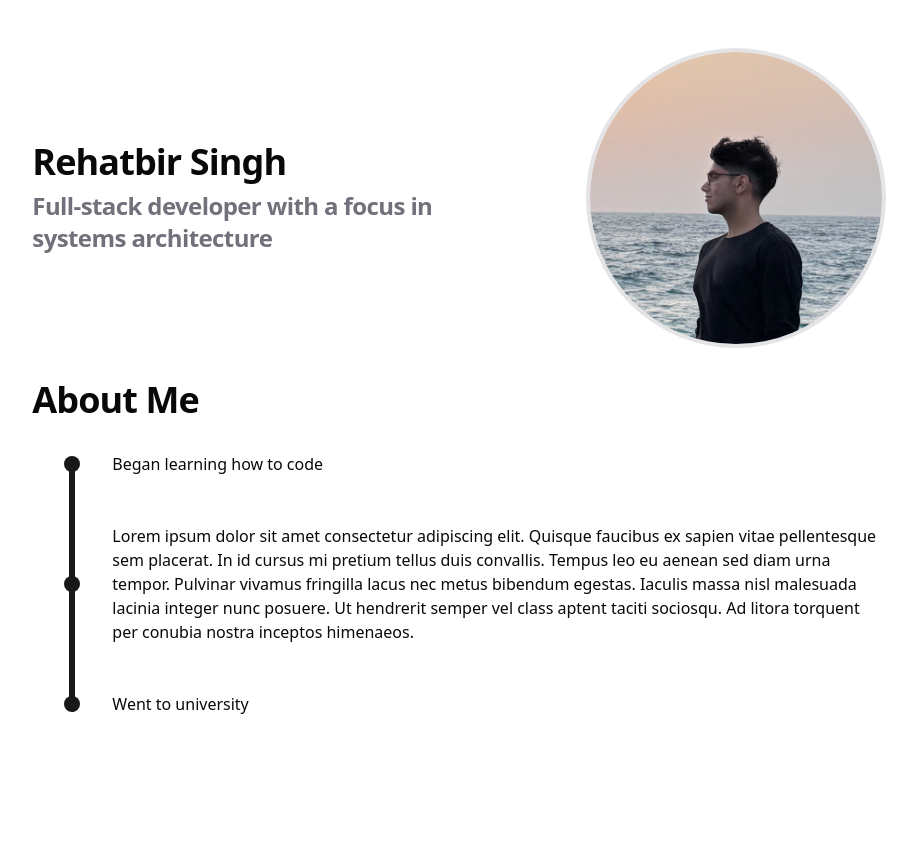
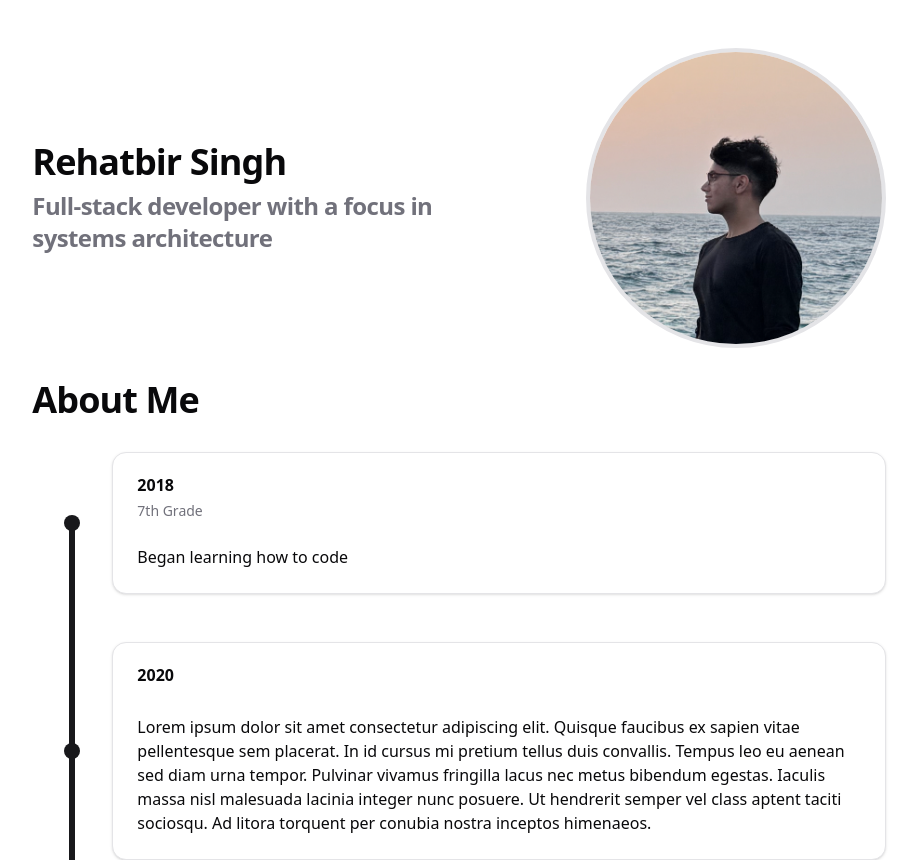
Before and after one commit to MysteryCoder456/rehatsingh.cv, a Next.js app: page / in a window 1280 px wide. Shown: the top 860 px of the page, without its empty margins (181-1098 px from the left). Before the commit the page ends 800 px from the top, so only its background shows below. Built offline with nearby package versions, Linux system fonts and the light colour scheme.

Commit message:
feat: timeline item using Card component

```diff
--- a/app/page.tsx
+++ b/app/page.tsx
@@ -27,10 +27,10 @@
         <h1 className="mb-2">About Me</h1>
 
         <Timeline>
-          <TimelineItem position="first">
+          <TimelineItem title="2018" subtitle="7th Grade" position="first">
             Began learning how to code
           </TimelineItem>
-          <TimelineItem>
+          <TimelineItem title="2020">
             Lorem ipsum dolor sit amet consectetur adipiscing elit. Quisque
             faucibus ex sapien vitae pellentesque sem placerat. In id cursus mi
             pretium tellus duis convallis. Tempus leo eu aenean sed diam urna
@@ -39,7 +39,9 @@
             hendrerit semper vel class aptent taciti sociosqu. Ad litora
             torquent per conubia nostra inceptos himenaeos.
           </TimelineItem>
-          <TimelineItem position="last">Went to university</TimelineItem>
+          <TimelineItem title="2024" subtitle="New Beginnings" position="last">
+            Went to university
+          </TimelineItem>
         </Timeline>
       </section>
     </main>
--- a/src/components/timeline.tsx
+++ b/src/components/timeline.tsx
@@ -1,3 +1,10 @@
+import {
+  Card,
+  CardContent,
+  CardDescription,
+  CardHeader,
+  CardTitle,
+} from "@/components/ui/card";
 import { cn } from "@/lib/utils";
 
 export function Timeline({ children }: { children: React.ReactNode }) {
@@ -5,11 +12,18 @@
 }
 
 export type TimelineItemProps = {
+  title: string;
+  subtitle?: string;
   position?: "first" | "last";
   children: React.ReactNode;
 };
 
-export function TimelineItem({ position, children }: TimelineItemProps) {
+export function TimelineItem({
+  title,
+  subtitle,
+  position,
+  children,
+}: TimelineItemProps) {
   return (
     <div className="flex flex-row">
       <div className="flex-none flex flex-col justify-center relative items-center mx-8">
@@ -24,7 +38,13 @@
         <div className="bg-accent-foreground w-4 h-4 rounded-full z-1" />
       </div>
 
-      <div className="flex-1 my-6">{children}</div>
+      <Card className="flex-1 my-6">
+        <CardHeader>
+          <CardTitle>{title}</CardTitle>
+          {subtitle && <CardDescription>{subtitle}</CardDescription>}
+        </CardHeader>
+        <CardContent>{children}</CardContent>
+      </Card>
     </div>
   );
 }
--- /dev/null
+++ b/src/components/ui/card.tsx
@@ -0,0 +1,92 @@
+import * as React from "react";
+
+import { cn } from "@/lib/utils";
+
+function Card({ className, ...props }: React.ComponentProps<"div">) {
+  return (
+    <div
+      data-slot="card"
+      className={cn(
+        "bg-card text-card-foreground flex flex-col gap-6 rounded-xl border py-6 shadow-sm",
+        className,
+      )}
+      {...props}
+    />
+  );
+}
+
+function CardHeader({ className, ...props }: React.ComponentProps<"div">) {
+  return (
+    <div
+      data-slot="card-header"
+      className={cn(
+        "@container/card-header grid auto-rows-min grid-rows-[auto_auto] items-start gap-2 px-6 has-data-[slot=card-action]:grid-cols-[1fr_auto] [.border-b]:pb-6",
+        className,
+      )}
+      {...props}
+    />
+  );
+}
+
+function CardTitle({ className, ...props }: React.ComponentProps<"div">) {
+  return (
+    <div
+      data-slot="card-title"
+      className={cn("leading-none font-semibold", className)}
+      {...props}
+    />
+  );
+}
+
+function CardDescription({ className, ...props }: React.ComponentProps<"div">) {
+  return (
+    <div
+      data-slot="card-description"
+      className={cn("text-muted-foreground text-sm", className)}
+      {...props}
+    />
+  );
+}
+
+function CardAction({ className, ...props }: React.ComponentProps<"div">) {
+  return (
+    <div
+      data-slot="card-action"
+      className={cn(
+        "col-start-2 row-span-2 row-start-1 self-start justify-self-end",
+        className,
+      )}
+      {...props}
+    />
+  );
+}
+
+function CardContent({ className, ...props }: React.ComponentProps<"div">) {
+  return (
+    <div
+      data-slot="card-content"
+      className={cn("px-6", className)}
+      {...props}
+    />
+  );
+}
+
+function CardFooter({ className, ...props }: React.ComponentProps<"div">) {
+  return (
+    <div
+      data-slot="card-footer"
+      className={cn("flex items-center px-6 [.border-t]:pt-6", className)}
+      {...props}
+    />
+  );
+}
+
+export {
+  Card,
+  CardHeader,
+  CardFooter,
+  CardTitle,
+  CardAction,
+  CardDescription,
+  CardContent,
+};
```
